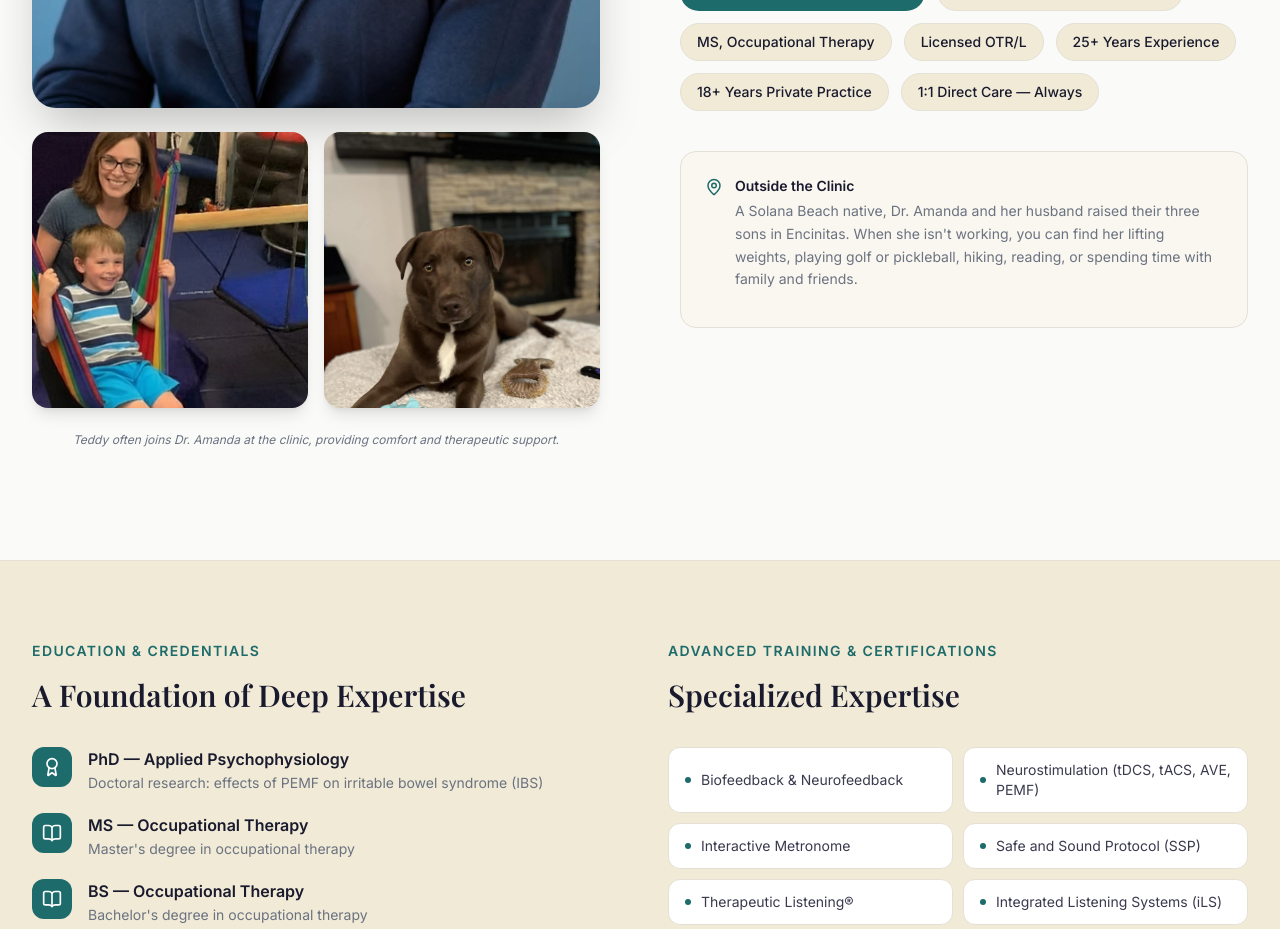
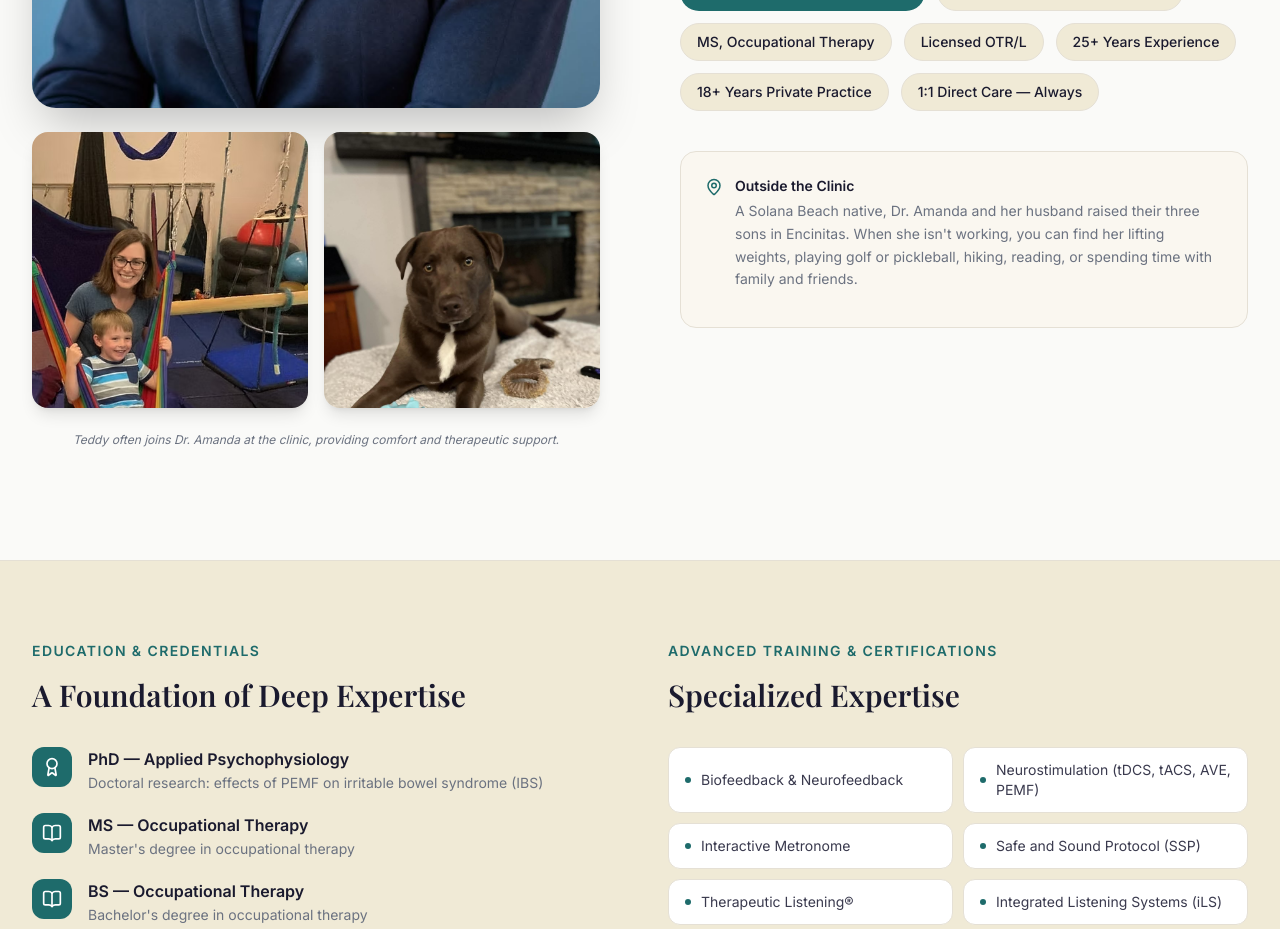
Before and after one commit to CharleyHodgkins7/AG_OTR, a Next.js app: page /about in a window 1280 px wide. Shown: the part 1220-2149 px from the top of the page. Built offline with nearby package versions, Linux system fonts and the light colour scheme; a web font is replaced by a local one.

Commit message:
Revert "About page: replace with pre-cropped amanda-with-child photo"
This reverts commit ee77a152574361d942fa64b7e155914dce4a0090.

```diff
--- a/src/app/about/page.tsx
+++ b/src/app/about/page.tsx
@@ -108,7 +108,7 @@ export default function AboutPage() {
                     src={img("/images/amanda-with-child.png")}
                     alt="Dr. Amanda Gretsch with a child in occupational therapy session"
                     fill
-                    className="object-cover object-center"
+                    className="object-cover object-[25%_25%]"
                     unoptimized
                   />
                 </div>
```
Also changed, not shown: public/images/amanda-with-child.png.
